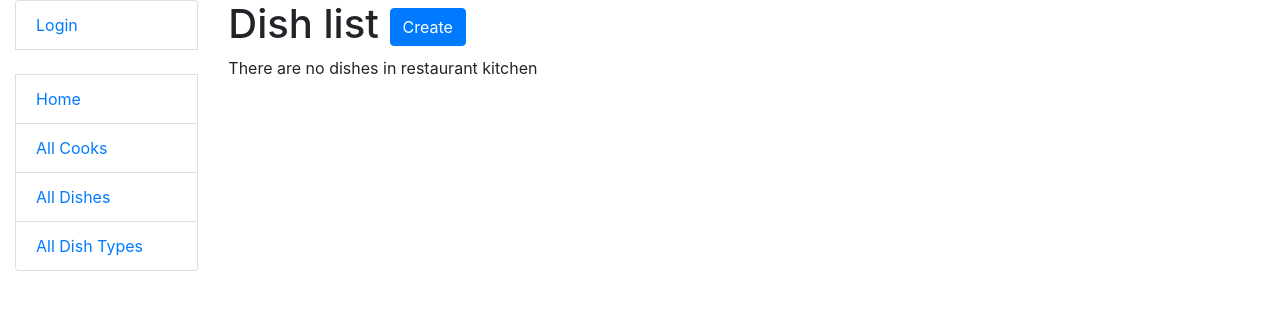
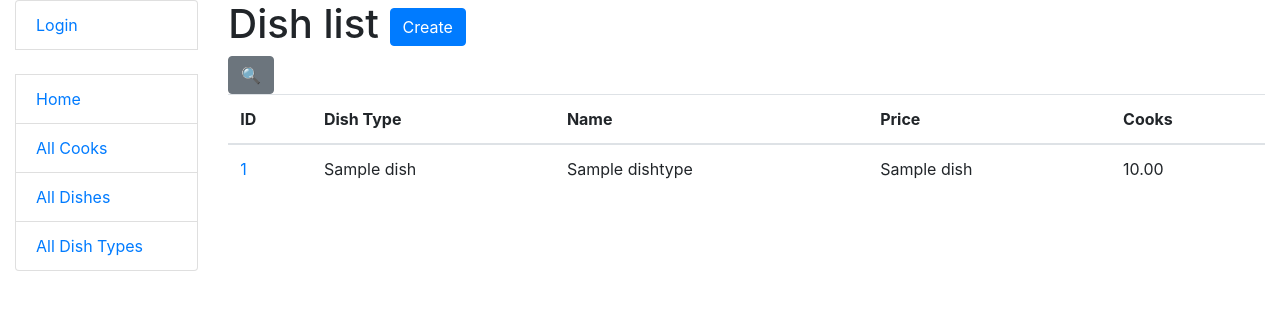
Before and after one commit to yhwh6/restaurant_service, a Django app: page /dishes/ in a window 1280 px wide. Shown: the top 310 px of the page. Run offline with Django 4.2, Linux system fonts and the light colour scheme; tables that the repository leaves empty hold one stand-in row (values such as "Sample post"); some libraries are stand-ins or nearby versions.

Commit message:
Updated forms.py & fixed models, views, cook_list, dish_list

```diff
--- a/restaurant/models.py
+++ b/restaurant/models.py
@@ -26,7 +26,7 @@ class Cook(AbstractUser):
         return f"{self.username} ({self.first_name} {self.last_name})"
 
     def get_absolute_url(self):
-        return reverse("restaurant:cook-detail", kwargs={"pk": self.pk})
+        return reverse("restaurant:dish-detail", kwargs={"pk": self.pk})
 
 
 class Dish(models.Model):
--- a/restaurant/views.py
+++ b/restaurant/views.py
@@ -1,4 +1,6 @@
 from restaurant.models import Cook, Dish, DishType
+
+from restaurant.forms import CookCreationForm
 
 from django.urls import reverse_lazy
 
@@ -59,7 +61,7 @@ class DishTypeDeleteView(generic.DeleteView):
 class DishListView(generic.ListView):
     model = Dish
     paginate_by = 5
-    queryset = Dish.objects.all().select_related("DishType")
+    queryset = Dish.objects.all().select_related("dish_type")
 
 
 class DishCreateView(generic.CreateView):
@@ -91,5 +93,4 @@ class CookListView(generic.ListView):
 
 class CookCreateView(generic.CreateView):
     model = Cook
-    queryset = Cook.objects.all().prefetch_related("dishes__dish_type")
-    fields = "__all__"
+    form_class = CookCreationForm
--- a/templates/restaurant/cook_list.html
+++ b/templates/restaurant/cook_list.html
@@ -26,7 +26,7 @@
     {% for cook in cook_list %}
       <tr>
         <td>{{ cook.id }}</td>
-        <td><a href="{{ cook.get_absolute_url }}">{{ cook.username }} {% if user == cook %} (Me){% endif %}</a></td>
+        <td><a href="#">{{ cook.username }} {% if user == cook %} (Me){% endif %}</a></td>
         <td>{{ cook.first_name }}</td>
         <td>{{ cook.last_name }}</td>
         <td>{{ cook.years_of_experience }}</td>
--- a/templates/restaurant/dish_list.html
+++ b/templates/restaurant/dish_list.html
@@ -8,7 +8,7 @@
       Create
     </a>
   </h1>
-  {% if dishes %}
+  {% if dish_list %}
 
     <form action="" method="get" class="form-inline">
       {{ search_form|crispy }}
```
Also changed, not shown: restaurant/forms.py (+10 -19 lines).
